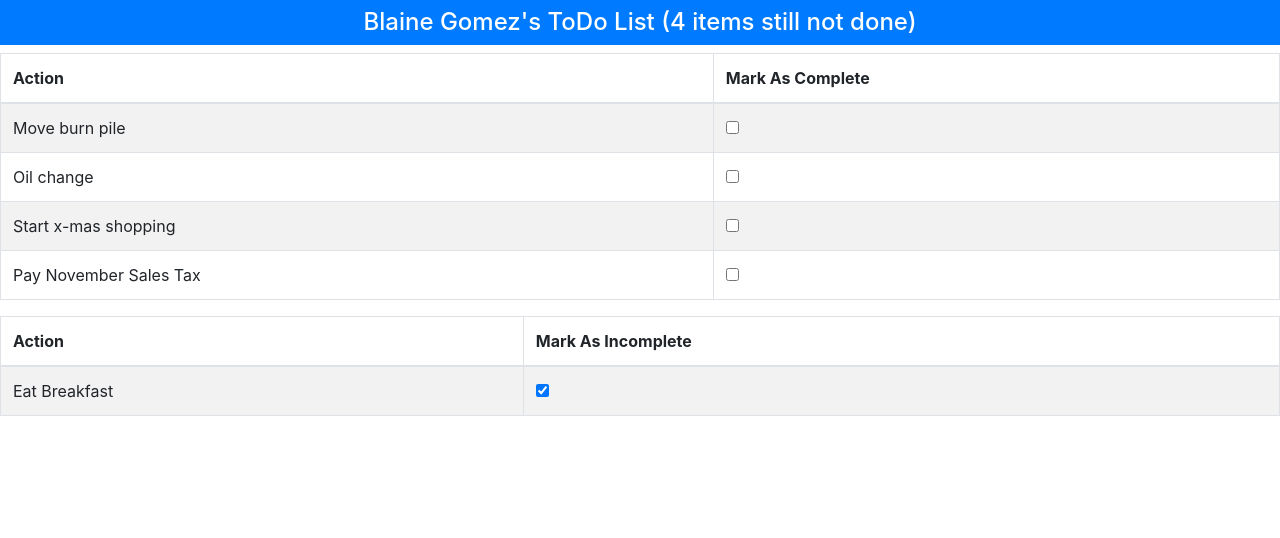
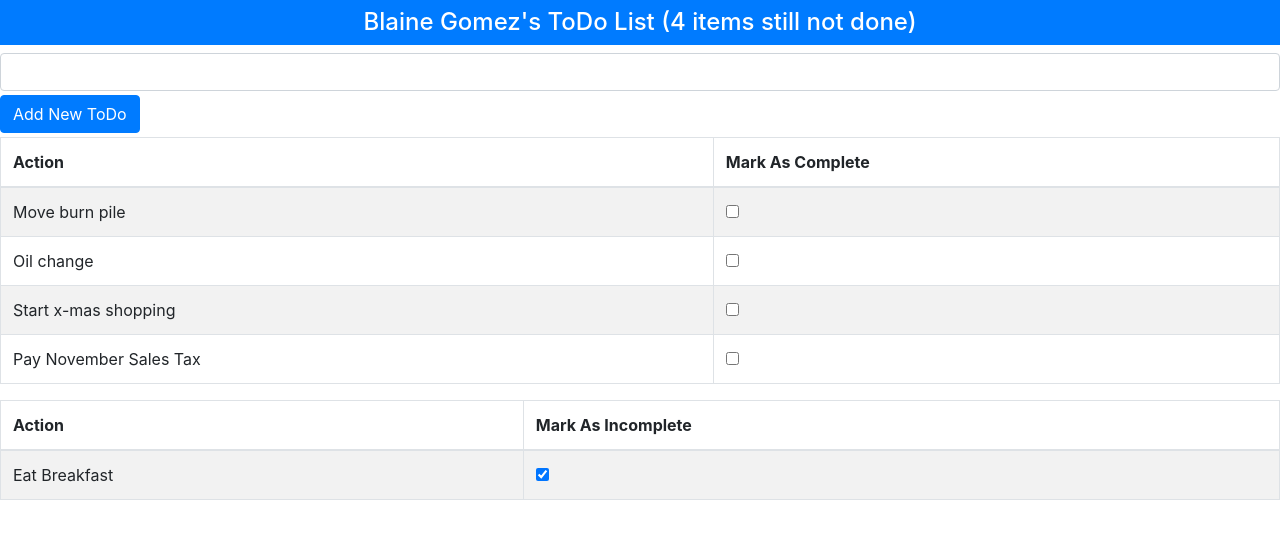
Before and after one commit to BlaineG106/todo_1130, a React (Create React App) app: page / in a window 1280 px wide. Shown: the top 538 px of the page. Built offline with nearby package versions, Linux system fonts and the light colour scheme.

Commit message:
added feature 5

```diff
--- a/src/App.js
+++ b/src/App.js
@@ -3,7 +3,7 @@ import './App.css';
 import React, {Component} from 'react';
 import {ToDoBanner} from './TODOBANNER';
 import {ToDoRow} from "./TODOROW";
-// import {A} from './TODOCREATOR';
+import {ToDoCreate} from './TODOCREATE';
 import 'bootstrap/dist/css/bootstrap.css';
 
 export default class App extends Component {
@@ -53,6 +53,33 @@ export default class App extends Component {
 
       );
 
+          //  The createNewTodoCallback method below is the callback for the ToDoCreator component
+          //  The "newToDoAction" parameter passed into the createNewTodoCallback method below comes from where the callback is initiated from- which is in the createNewTodo method of the ToDoCreator Component
+
+      createNewToDoCallback = (newToDoAction) =>
+      {
+          //  The if block below checks if the newly created todo item is NOT already in the list of todos.  If it is NOT already in the list then it adds it as below.  If it is in the list already there is no else block so nothing happens - this is not too user friendly but.... :)
+          if (!this.state.todoList.find(
+            xyz => xyz.action === newToDoAction.action)) {
+              this.setState(
+                {
+                  todoList: [
+                    ...this.state.todoList,
+                    {action: newToDoAction, done: false}
+                    // By default every new todo should not be done- in other words it's done property should have a value of false.
+                  ]
+                }
+              )
+            }
+      }
+
+      // Feature 5e
+      //  The componentDidMount method below is a built in react method to handle logic for when the APP Component "mounts" or "loads"
+      componentDidMount = () =>
+      {
+
+      }
+
       render = () =>
       <div>
         {/* Features 1 and 2 */}
@@ -62,6 +89,10 @@ export default class App extends Component {
         />
 
         {/* Feature 5a */}
+
+        <ToDoCreate
+        callback = {this.createNewToDoCallback}
+        />
 
         {/* Features 3 and 4 */}
         <table className="table table-striped table-bordered">
--- /dev/null
+++ b/src/TODOCREATE.js
@@ -0,0 +1,51 @@
+import React, {Component} from 'react';
+
+export class ToDoCreate extends Component {
+    constructor(props){
+        super(props);
+
+        //  We created this constructor above so that we could pass in the App's props.  Remember props is simply the App's data.  We did this so that we had access to the "state" object.  Once we have the state object we add a new property to it called "newToDoItem" and set its initial value to "" - as seen in the next line below:
+
+        this.state = {newToDoItem: ""}
+
+    };  //  END OF CONSTUCTOR
+
+    //  Feature 5b
+    //  The updateNewToDoItem method is for the onChange event of the input box below for adding a new todo item.  The updateNewToDoItem takes in the event from the onChange and sets the state of the newToDoItem property
+
+    updateNewToDoItem = (event) =>
+    {
+        this.setState(
+            {
+                newToDoItem: event.target.value
+            }
+        );
+    }
+    //  Feature 5c
+    //  The createNewTodo method is for the onClick of the Add New ToDo button
+    //  The createNewTodo method does 2 things:
+    //  1) invokes the callback of the ToDoCreator Component and passes the callback the value of the new todo item - which is: this.state.newToDoItem
+    //  2) resets the newToDoItem property back to "" so it is blank and ready for the next new todo item to be added
+
+    createNewToDo = () =>
+        {
+        this.props.callback(this.state.newToDoItem);
+        this.setState({newToDoItem: ""});
+        }
+
+    render = () =>
+    <div className="my-1">
+        <input
+            className="form-control"
+            value = {this.state.newToDoItem}
+            onChange = {this.updateNewToDoItem}
+        />
+
+        <button
+            className="btn btn-primary mt-1"
+            onClick = {this.createNewToDo}
+        >
+            Add New ToDo
+        </button>
+    </div>
+}
```
Also changed, not shown: src/TODOCREATOR.js (added), 1 other file (tests, documents, lock files or other folders).
